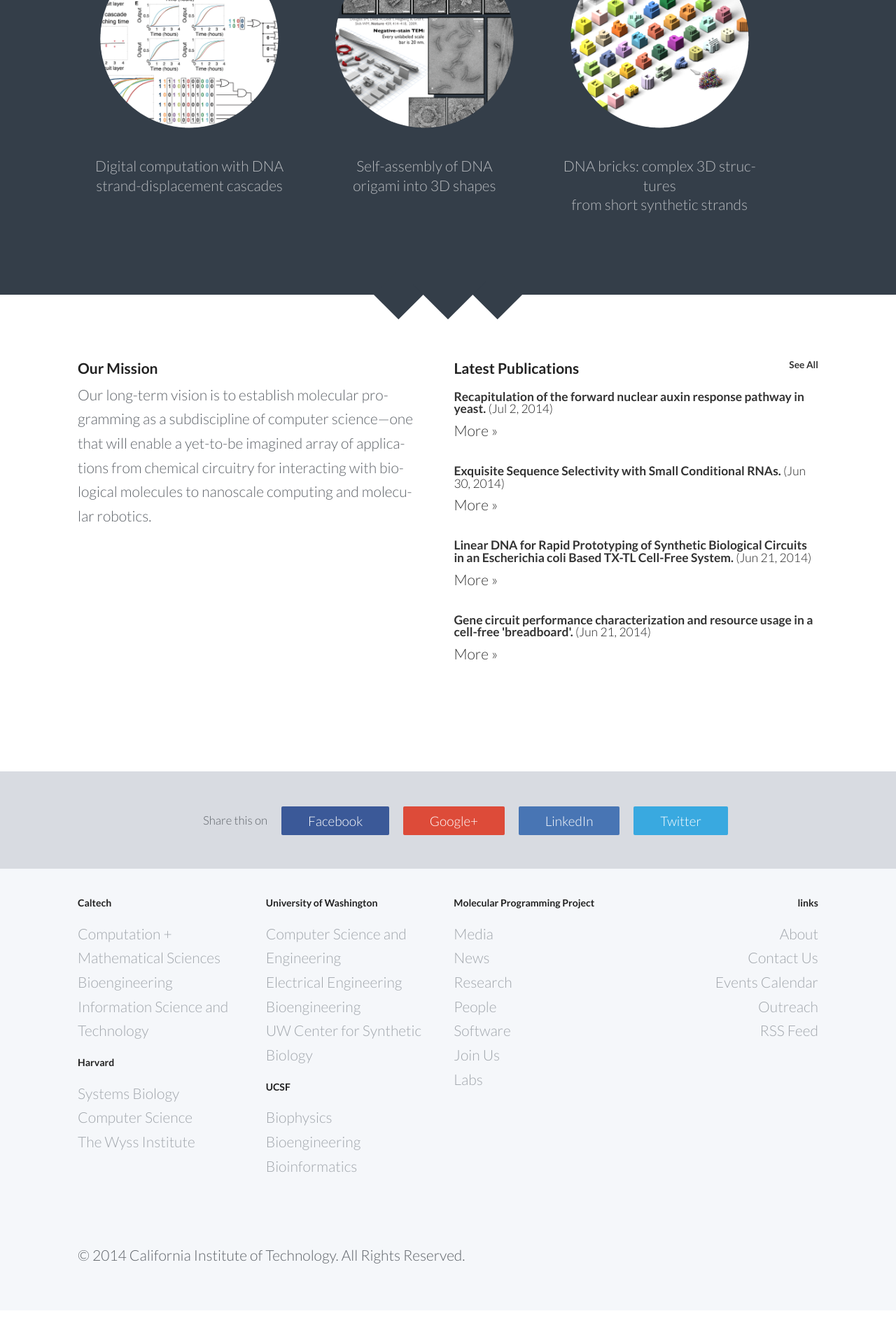
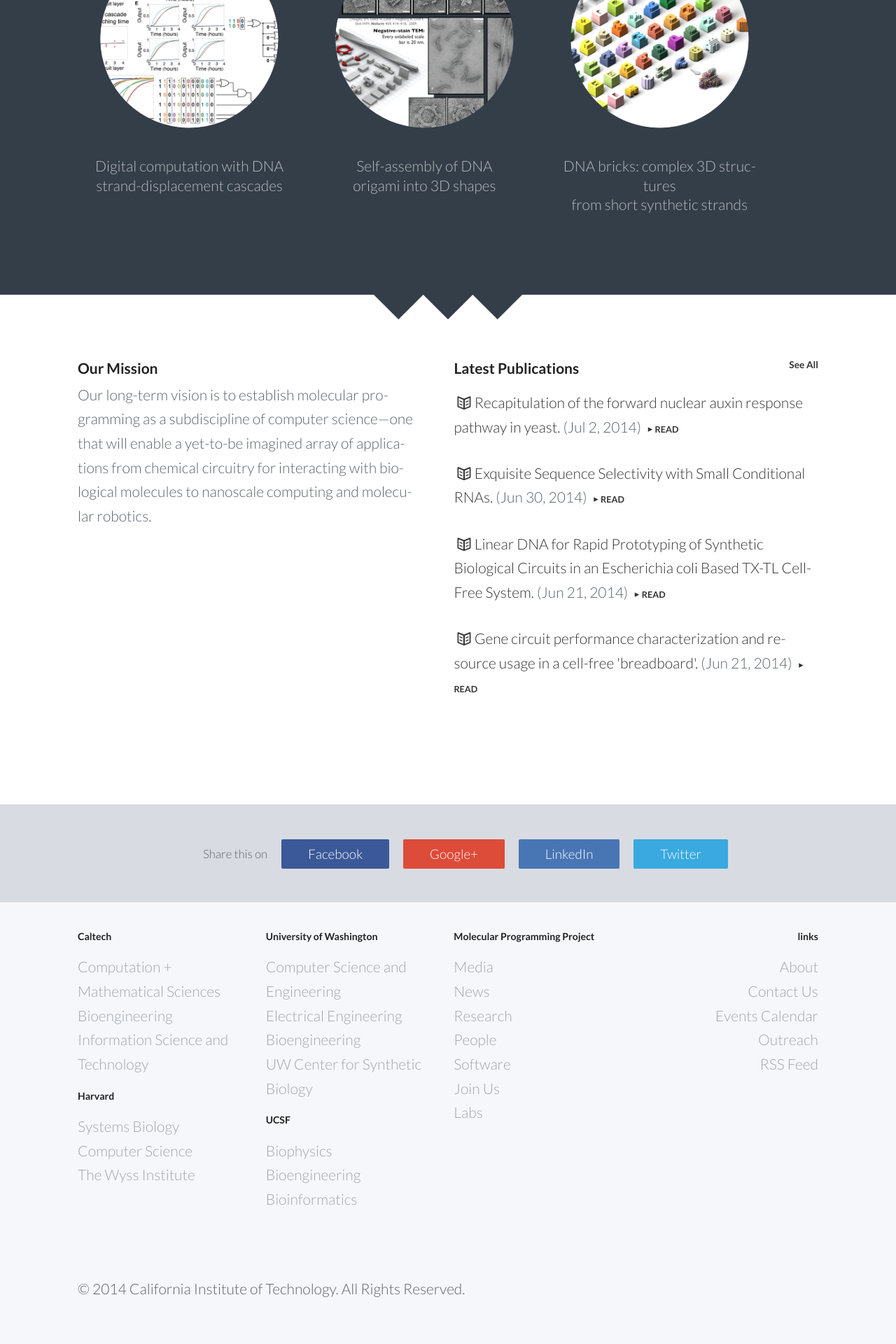
Before and after one commit to douglaslab/mpp, a Jekyll site: the page built from website/index.html, in a window 1280 px wide. Shown: the part 1439-3359 px from the top of the page at 70% size. Built offline with Jekyll 4.4.1, drawn with Linux system fonts in a browser that asks for light colours; nearby versions of some CDN libraries; the list of posts is cut into pages by our own code; before the commit the page ends 3311 px from its top, so only the background shows below that.

Commit message:
made the latest publications list on the front page look much better.

```diff
--- a/website/assets/_sass/typography.scss
+++ b/website/assets/_sass/typography.scss
@@ -167,16 +167,28 @@ footer {
 		}
 }
 
-ul#blogroll{//front page
+ul#latest-publications{//front page
  list-style-type:none;padding:0;
- li {margin-bottom:1.5em;}
+ li {
+	margin-bottom:1.5em;
+		a.icon-right-dir{
+			font-size: 0.6em;
+			text-transform: uppercase;
+			font-weight: bold;
+			&:before{
+				margin-right: .03em;
+			}
+		}
+	}
  time {
 	opacity:1;
 	font-weight:300;
 	@extend .zeta;
 	//font-family: 'Open Sans', sans-serif;
 	//@extend small;
+
 	}
+
 }
 
 
--- a/website/index.html
+++ b/website/index.html
@@ -123,17 +123,17 @@ title: Home
 
 			<div class="half">
 
-				<h4 >Latest Publications<small><a class="float-right" href="/publications/">See All</a></small></h4>
+				<h4>Latest Publications<small><a class="float-right" href="/publications/">See All</a></small></h4>
 
 				<div class=" ">
-					<ul id="blogroll">
+					<ul id="latest-publications">
 					{% for post in site.posts limit:4 %}
 					<li>
-						<h5><a href="{{ post.url }}">{{ post.title }}</a>
+						<a class="icon-book-open" href="{{ post.url }}">{{ post.title }}</a>
 						<span><time datetime="{{ post.date | date: "%b %-d, %Y" }}">  ({{ post.date | date: "%b %-d, %Y" }})</time> </span>
-						</h5>
-						{{ post.subheading }}
-						<a href="{{ post.url }}">More &raquo;</a>
+						<a href="{{ post.url }}" class="icon-right-dir">read</a>
+
+
 					</li>
 					{% endfor %}
 					</ul>
```
